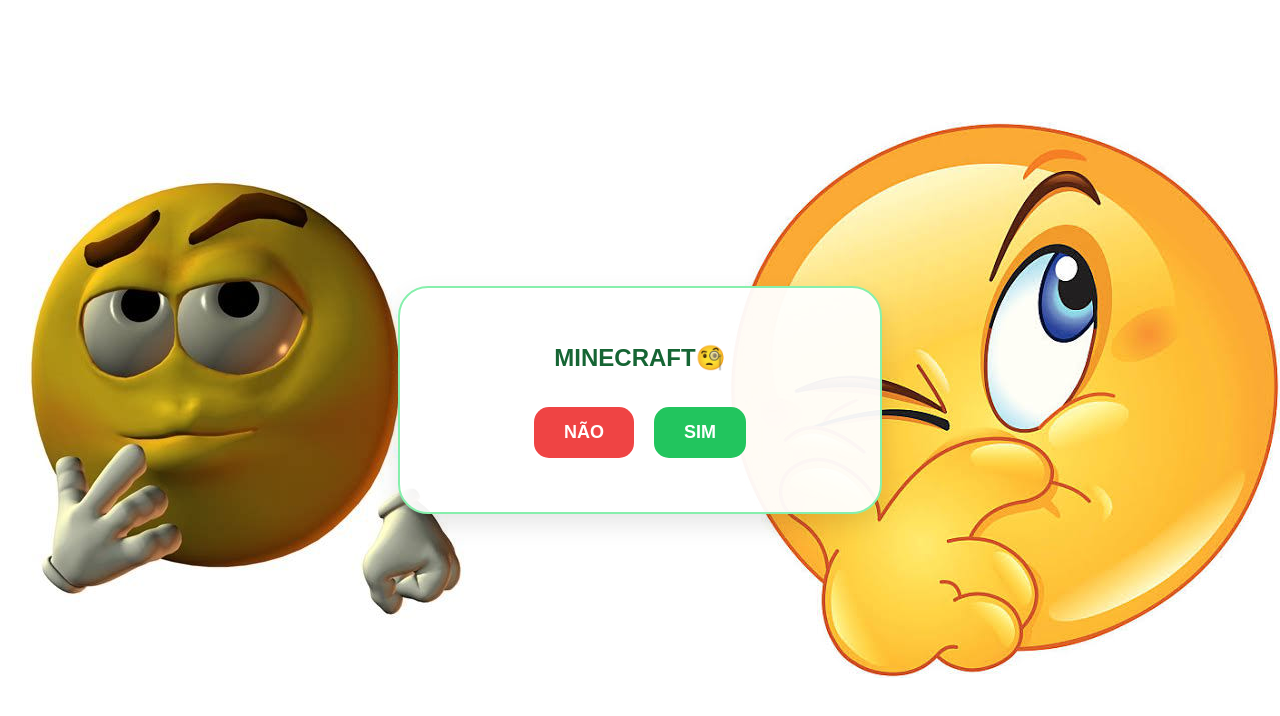
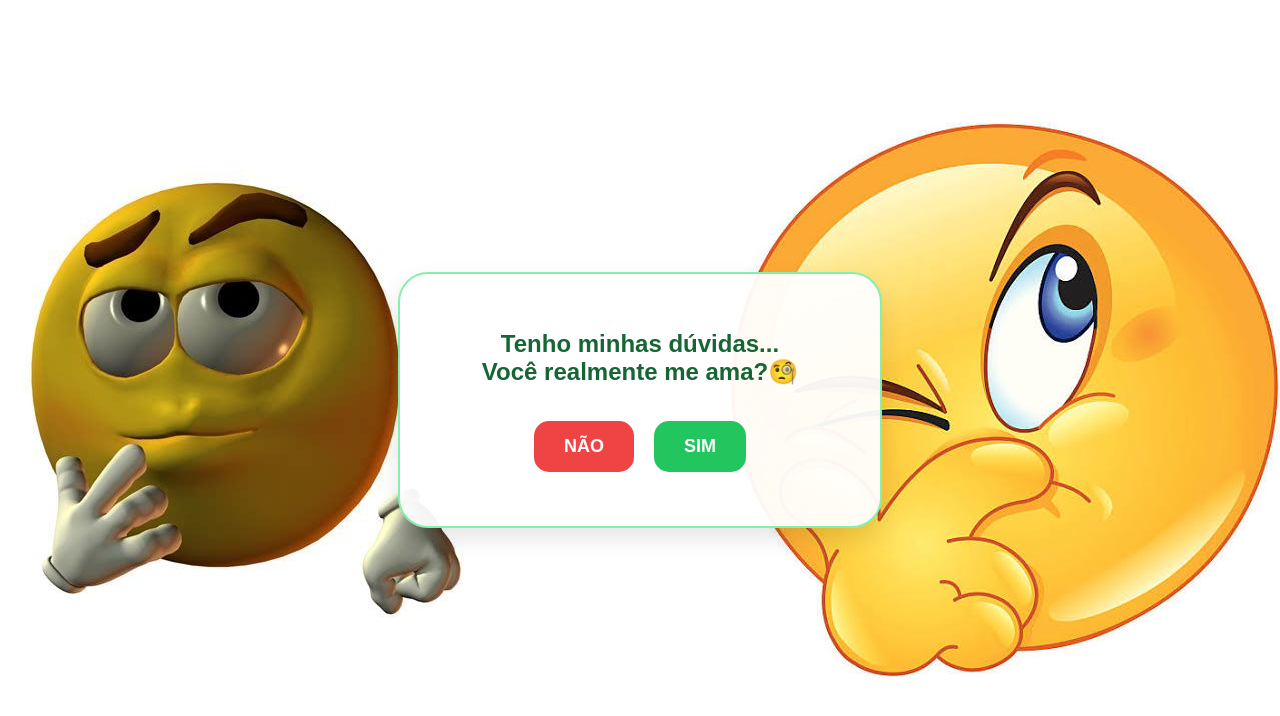
Before and after one commit to maiap1558-rgb/macacofeliz, a plain HTML site: page index.html in a window 1280 px wide. Drawn offline with Linux system fonts and the light colour scheme.

Commit message:
Update index.html

```diff
--- a/index.html
+++ b/index.html
@@ -59,7 +59,9 @@
 </head>
 <body>
     <div class="container" id="box">
-        <h1>MINECRAFT🧐</h1>
+        <h1>Tenho minhas dúvidas...
+            <br>
+            Você realmente me ama?🧐</h1>
         <div class="buttons" id="area-botoes">
             <!-- Aqui colocamos o botão "NÃO" dentro de um link -->
             <a href="folha2.html">
```
